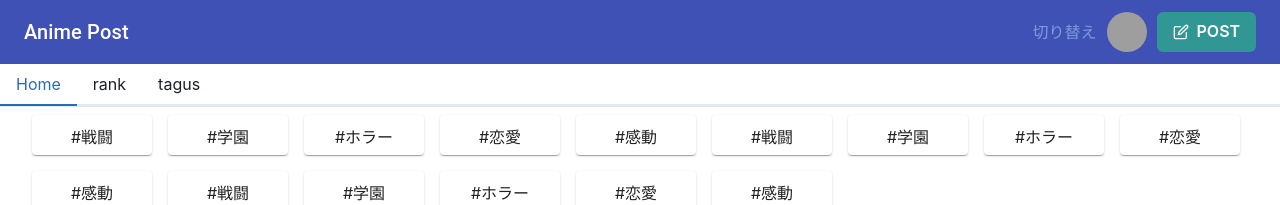
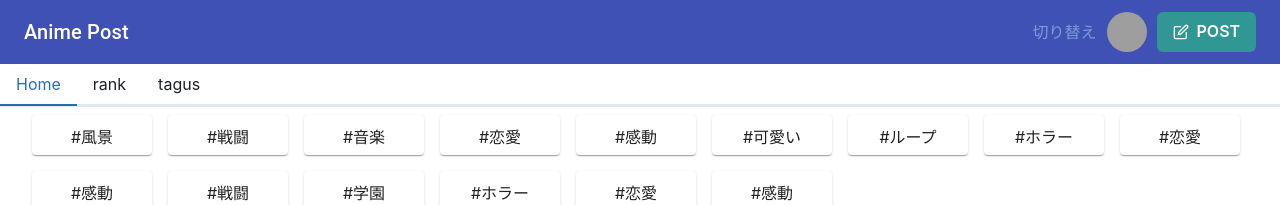
Before and after one commit to abe-masafumi/animepost, a React (Create React App) app: page /tagus in a window 1280 px wide. Shown: the top 205 px of the page. Built offline with nearby package versions, Linux system fonts and the light colour scheme; grey boxes are pictures that could not be loaded.

Commit message:
Tagus.jsを綺麗にしてコメントをつけて見やすくした

```diff
--- a/src/components/main/Tagus.js
+++ b/src/components/main/Tagus.js
@@ -2,7 +2,7 @@ import React from 'react';
 import { makeStyles } from '@material-ui/core/styles';
 import Paper from '@material-ui/core/Paper';
 
-
+// material-uiの記述
 const useStyles = makeStyles((theme) => ({
   root: {
     display: 'flex',
@@ -20,13 +20,13 @@ export const Tagus = () => {
 
   return (
     <div className={classes.root}>
+      <Paper style={{ textAlign:'center' }} ><p style={{ marginTop:10 }}>#風景</p></Paper>
       <Paper style={{ textAlign:'center' }} ><p style={{ marginTop:10 }}>#戦闘</p></Paper>
-      <Paper style={{ textAlign:'center' }} ><p style={{ marginTop:10 }}>#学園</p></Paper>
-      <Paper style={{ textAlign:'center' }} ><p style={{ marginTop:10 }}>#ホラー</p></Paper>
+      <Paper style={{ textAlign:'center' }} ><p style={{ marginTop:10 }}>#音楽</p></Paper>
       <Paper style={{ textAlign:'center' }} ><p style={{ marginTop:10 }}>#恋愛</p></Paper>
       <Paper style={{ textAlign:'center' }} ><p style={{ marginTop:10 }}>#感動</p></Paper>
-      <Paper style={{ textAlign:'center' }} ><p style={{ marginTop:10 }}>#戦闘</p></Paper>
-      <Paper style={{ textAlign:'center' }} ><p style={{ marginTop:10 }}>#学園</p></Paper>
+      <Paper style={{ textAlign:'center' }} ><p style={{ marginTop:10 }}>#可愛い</p></Paper>
+      <Paper style={{ textAlign:'center' }} ><p style={{ marginTop:10 }}>#ループ</p></Paper>
       <Paper style={{ textAlign:'center' }} ><p style={{ marginTop:10 }}>#ホラー</p></Paper>
       <Paper style={{ textAlign:'center' }} ><p style={{ marginTop:10 }}>#恋愛</p></Paper>
       <Paper style={{ textAlign:'center' }} ><p style={{ marginTop:10 }}>#感動</p></Paper>
```
